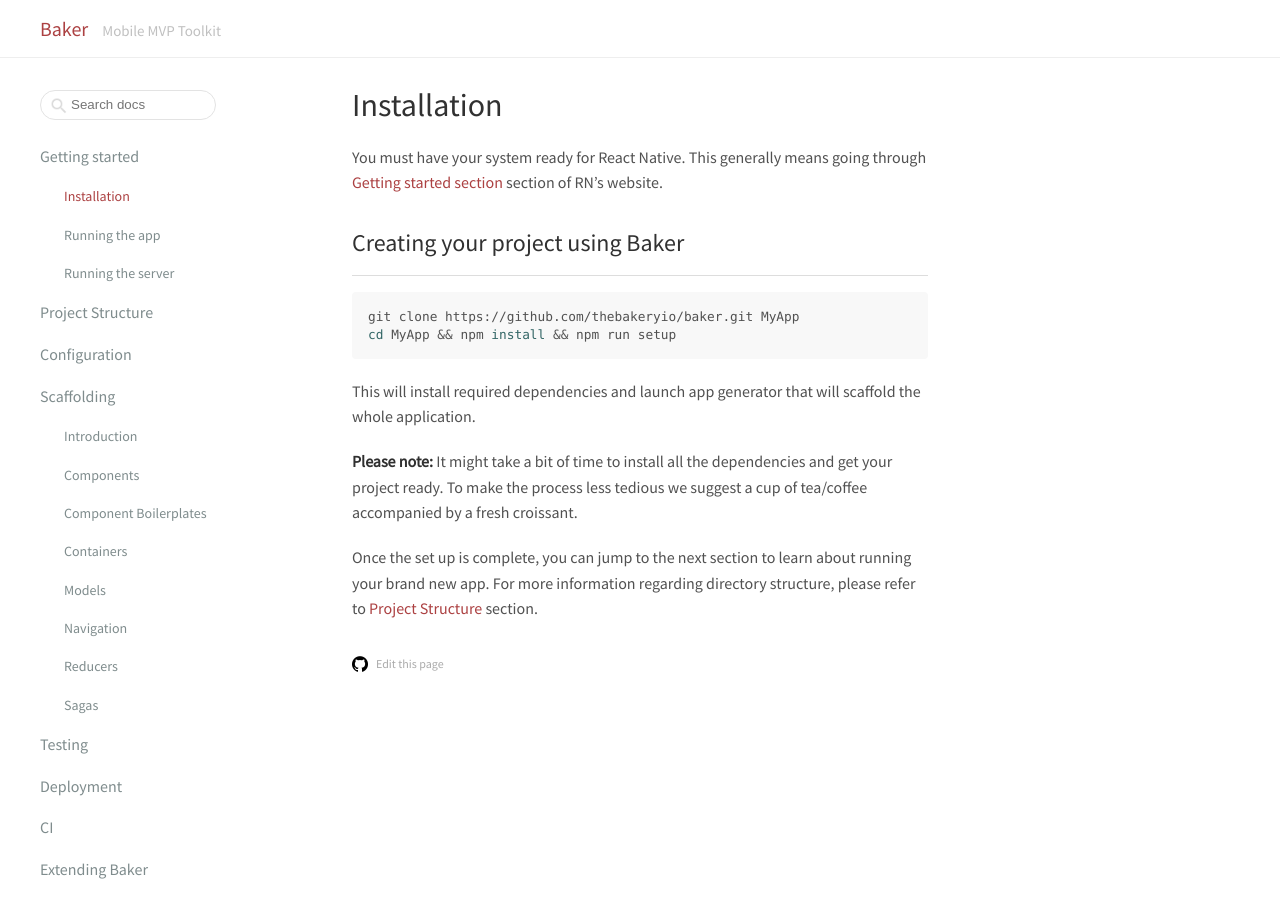
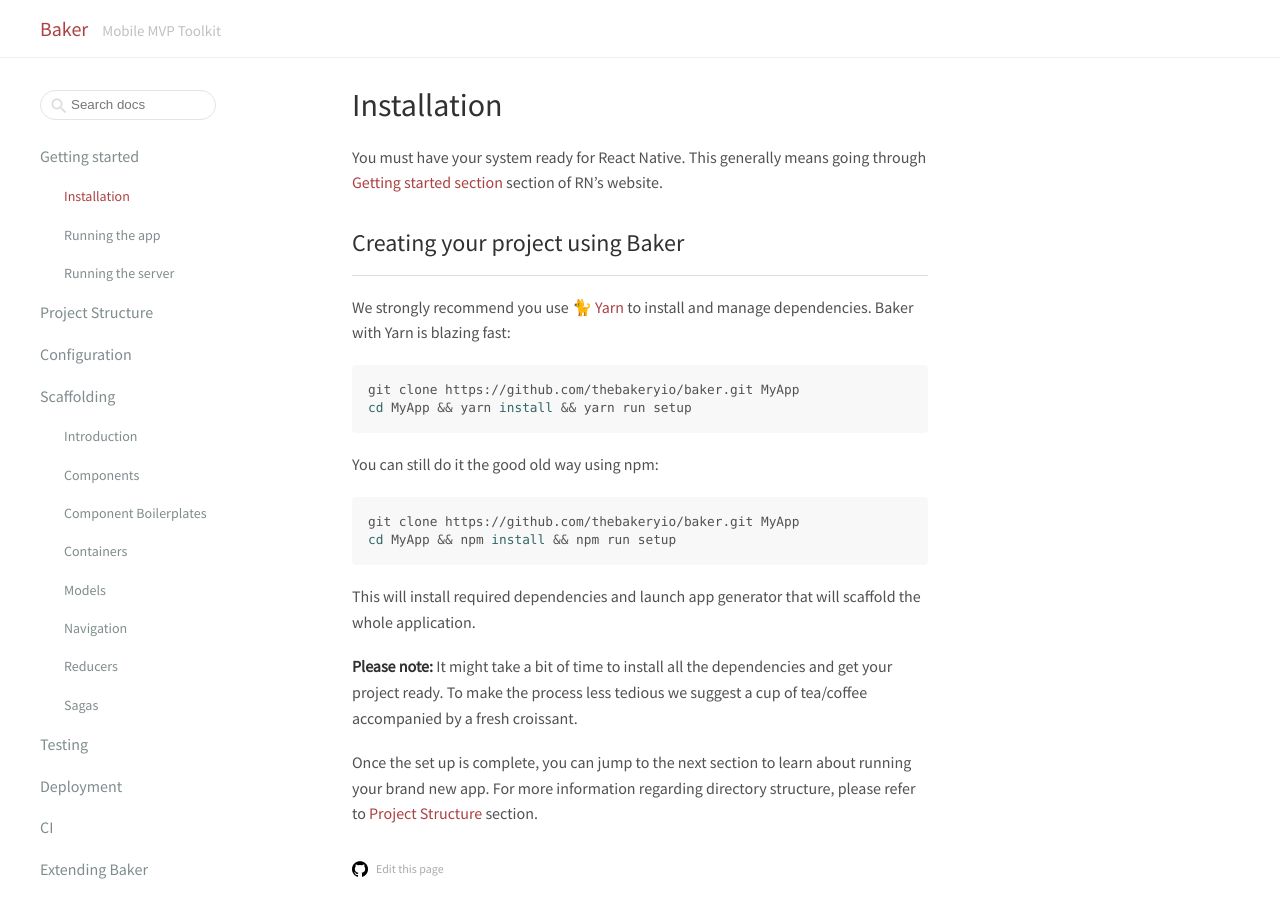
Before and after one commit to bakery/baker-docs, a Jekyll site: the page built from docs/gettingstarted/installation.md, in a window 1280 px wide. Built offline with Jekyll 4.4.1, drawn with Linux system fonts in a browser that asks for light colours; comment, search, counter and statistics services are not loaded.

Commit message:
Update installation.md

````diff
--- a/docs/gettingstarted/installation.md
+++ b/docs/gettingstarted/installation.md
@@ -7,6 +7,14 @@
 You must have your system ready for React Native. This generally means going through [Getting started section](https://facebook.github.io/react-native/docs/getting-started.html#content) section of RN's website.
 
 ## Creating your project using Baker
+
+We strongly recommend you use [🐈 Yarn](https://yarnpkg.com/) to install and manage dependencies. Baker with Yarn is blazing fast:
+
+```bash
+git clone https://github.com/thebakeryio/baker.git MyApp
+cd MyApp && yarn install && yarn run setup
+```
+You can still do it the good old way using npm:
 
 ```bash
 git clone https://github.com/thebakeryio/baker.git MyApp
````
